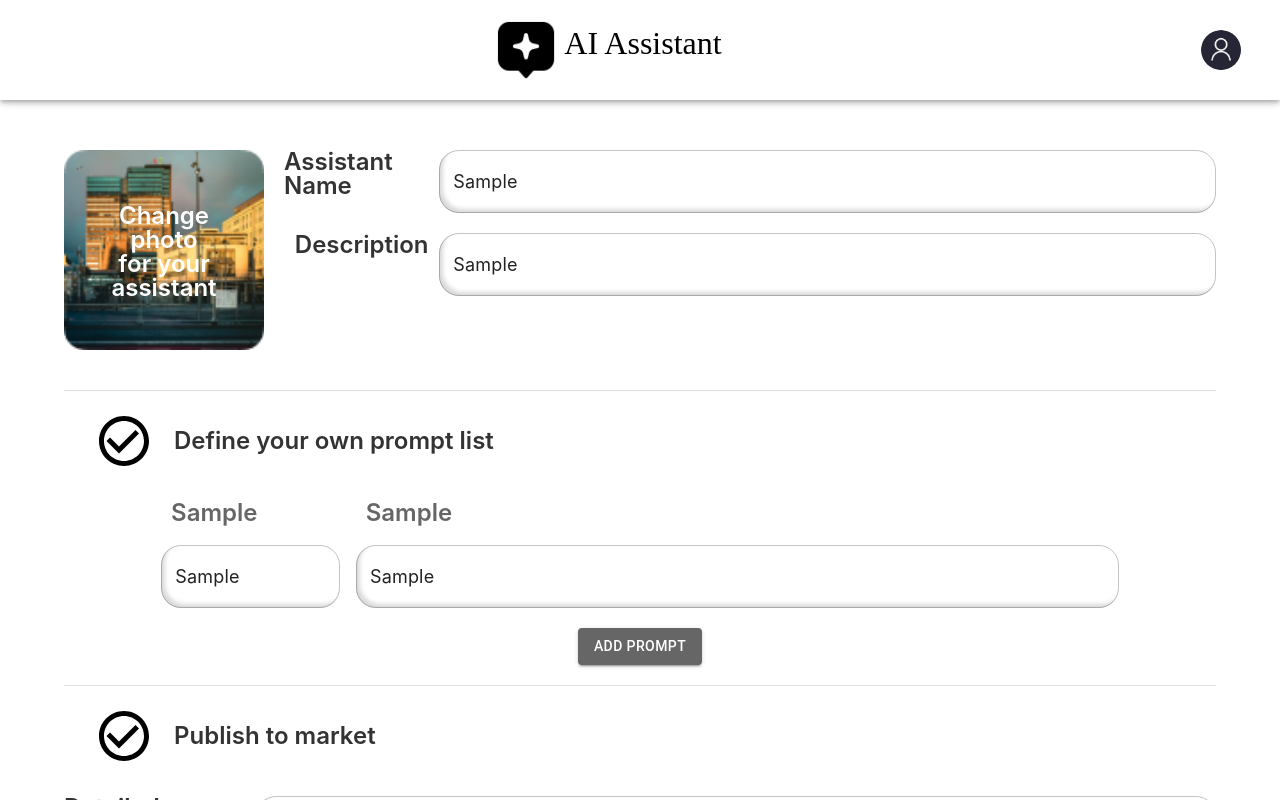
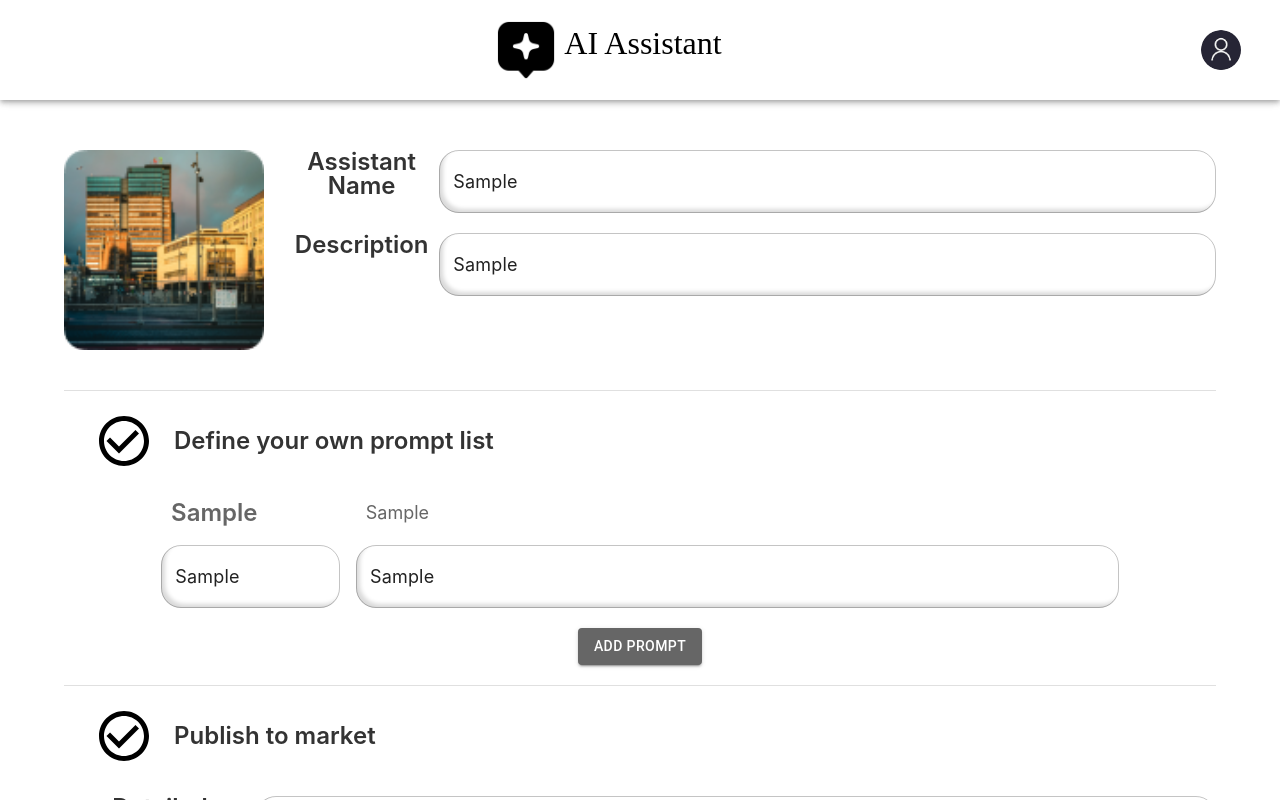
Before and after one commit to kiwi142857/SE3330-SE2320-UniGPT-Frontend, a React (Create React App) app: page /botedit in a window 1280 px wide. Both pictures are taken after typing "Sample", "Sample", "Sample", "Sample", "Sample" into the empty fields and a click on the button "ADD PROMPT". Shown: the top 800 px of the page. Built offline with nearby package versions, Linux system fonts and the light colour scheme; a web font is replaced by a local one.

Commit message:
change some css of BotEditPage

```diff
--- a/src/css/BotEditPage.css
+++ b/src/css/BotEditPage.css
@@ -13,6 +13,11 @@
 .edit-avatar{
     height: 200px;
     width: 200px;
+    transition: opacity 0.3s ease-in-out;
+}
+
+.edit-avatar:hover {
+    opacity: 0.5;
 }
 
 .edit-avatar-text{
@@ -22,11 +27,17 @@
     line-height: 24px!important;
     letter-spacing: 0em!important;
     text-align: center;
-    color: #fff !important;
+    color: black !important;
     position: absolute;
     top: 50%;
     left: 50%;
     transform: translate(-50%, -50%);
+    visibility: hidden;
+    transition: visibility 0.3s ease-in-out;
+}
+
+.edit-avatar:hover + .edit-avatar-text {
+    visibility: visible;
 }
 
 .edit-basic-right{
@@ -45,7 +56,6 @@
     font-weight: 600!important;
     line-height: 24px!important;
     letter-spacing: 0em!important;
-    text-align: left;
     display: flex;
     justify-content: center;
 }
@@ -66,6 +76,16 @@
     letter-spacing: 0em!important;
     text-align: left;
     display: flex;
+}
+
+.edit-prompt{
+    font-family: "Inter"!important;
+    font-size: 18px!important;
+    font-weight: 400!important;
+    line-height: 24px!important;
+    letter-spacing: 0em!important;
+    text-align: left;
+
 }
 
 .edit-publish-container{
--- a/src/page/BotEditPage.tsx
+++ b/src/page/BotEditPage.tsx
@@ -146,7 +146,7 @@ const BotEditPage: React.FC = () => {
                             </Grid>
                             <Grid item xs={8}>
                                 <Typography
-                                    className='edit-prompt-label'
+                                    className='edit-prompt'
                                     sx={{color: 'primary.light'}}
                                 >
                                     {item.prompt}
```
